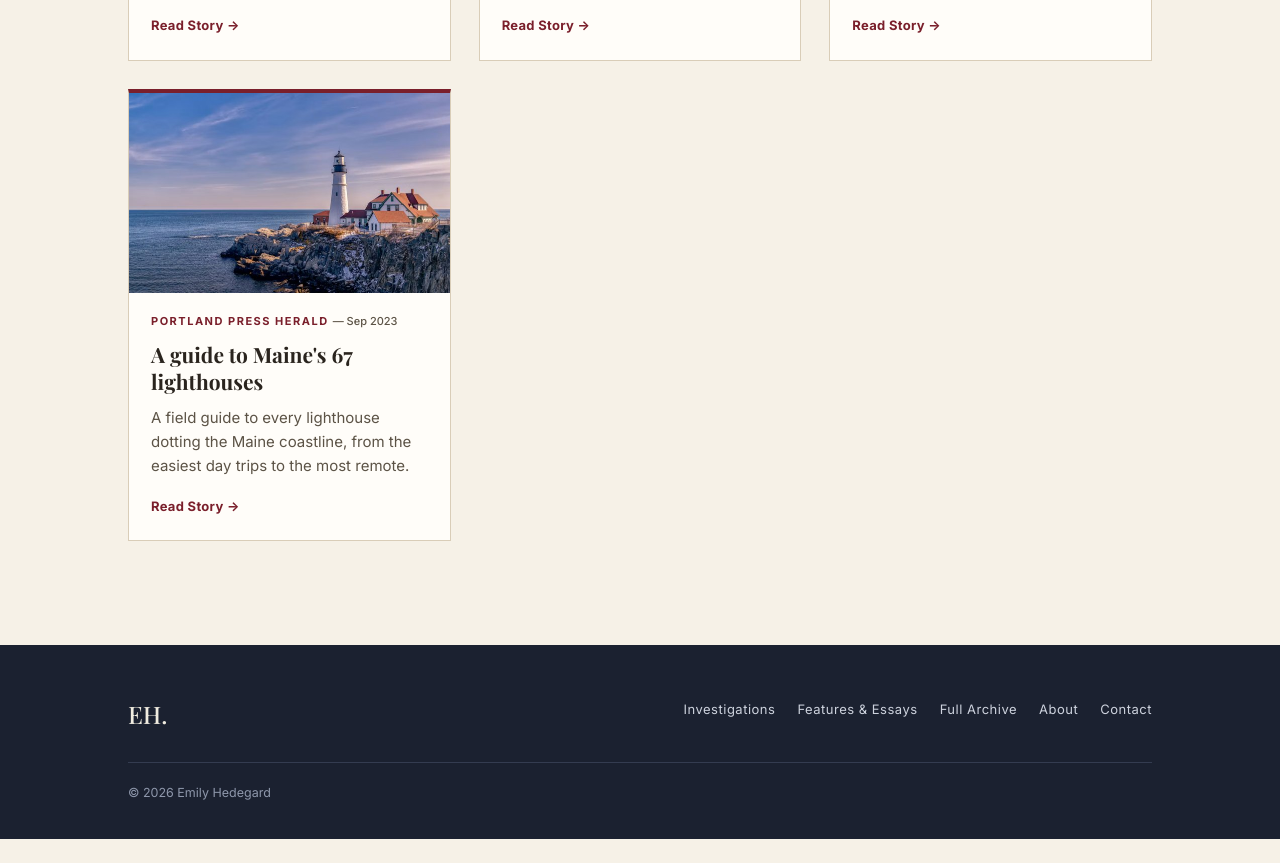
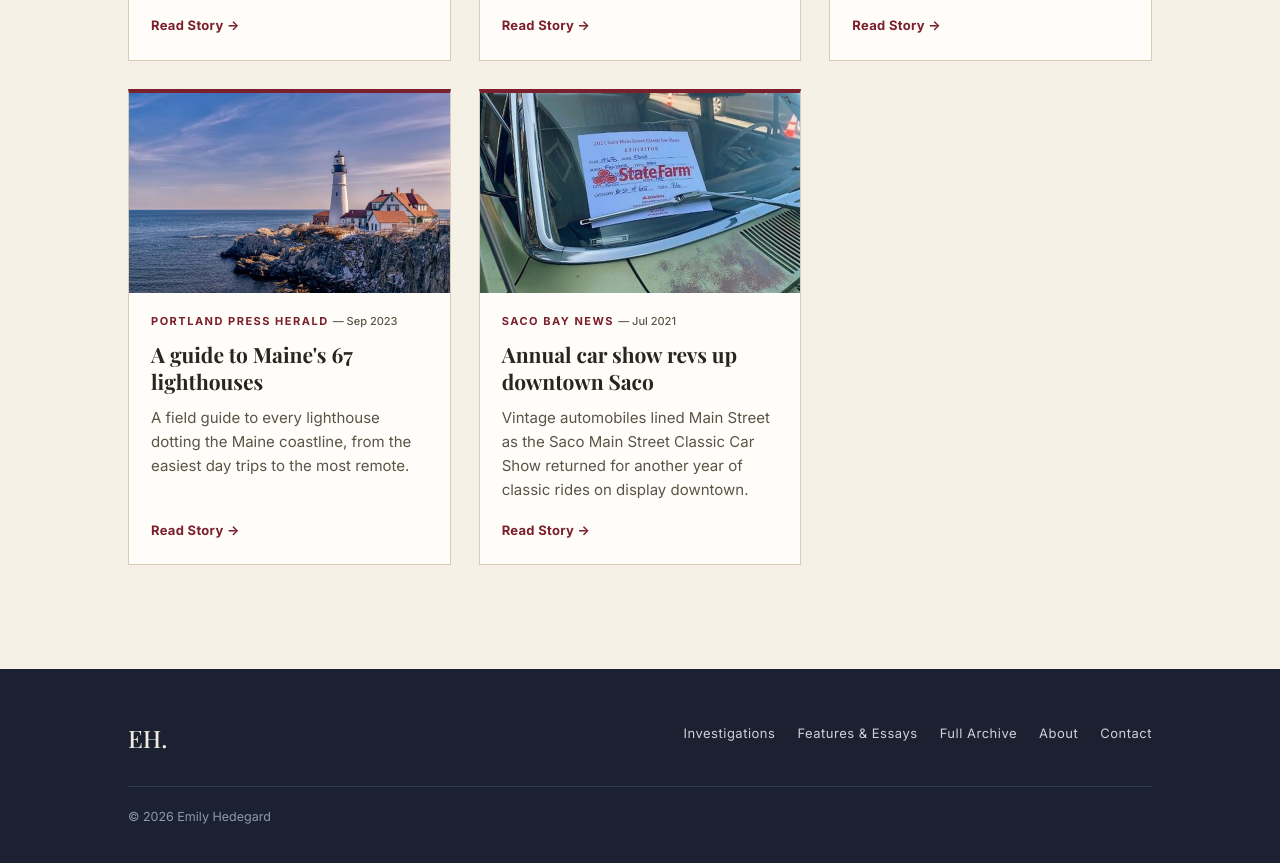
Before and after one commit to Emily-Hedegard/portfolio, a plain HTML site: page features.html in a window 1280 px wide. Shown: the part 3039-3902 px from the top of the page. Before the commit the page ends 3878 px from the top, so only its background shows below. Drawn offline with nearby package versions, Linux system fonts and the light colour scheme; a web font is replaced by a local one.

Commit message:
Add article about annual car show to features.html

```diff
--- a/features.html
+++ b/features.html
@@ -201,6 +201,16 @@
         </div>
       </article>
 
+      <article class="story-card">
+        <div class="card-thumb"><img src="images/thumb-car-show.jpg" alt="A vintage green car displaying a 2021 Saco Main Street Classic Car Show exhibitor placard"></div>
+        <div class="card-body">
+          <div class="card-outlet">Saco Bay News <span class="date">— Jul 2021</span></div>
+          <h3 class="card-headline">Annual car show revs up downtown Saco</h3>
+          <p class="card-dek">Vintage automobiles lined Main Street as the Saco Main Street Classic Car Show returned for another year of classic rides on display downtown.</p>
+          <a class="read-link" href="https://sacobaynews.com/annual-car-show-revs-up-downtown-saco-p1106-1.htm" target="_blank" rel="noopener">Read Story →</a>
+        </div>
+      </article>
+
     </div>
   </div>
 </section>
```
